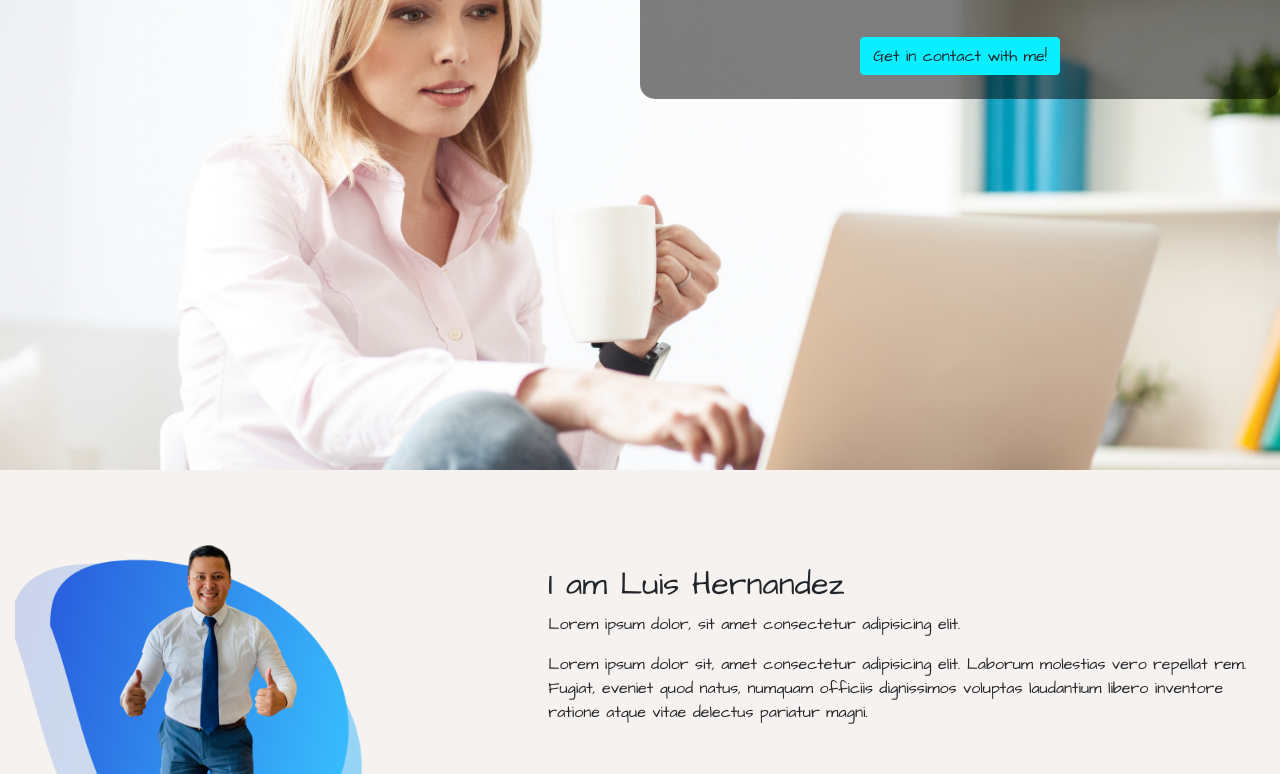
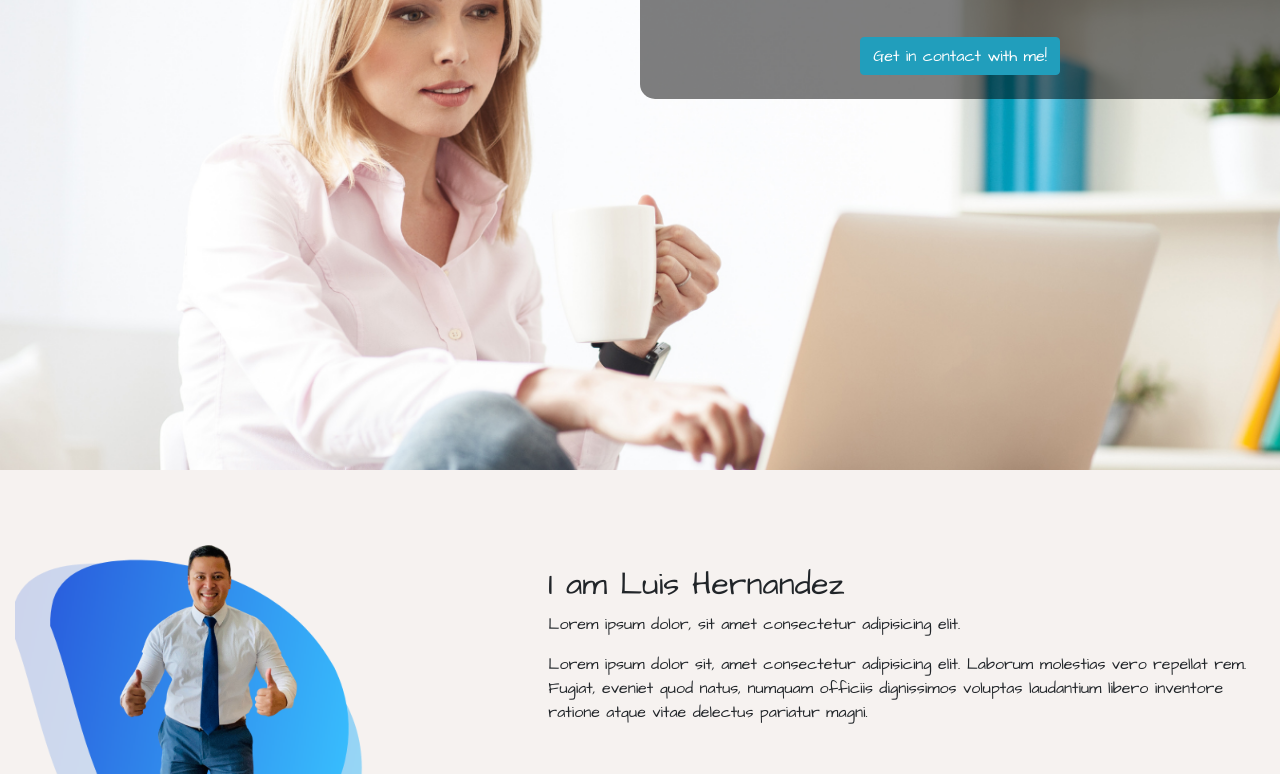
Before and after one commit to lhernandez19/BootstrapResume, a plain HTML site: page index.html in a window 1280 px wide. Shown: the part 186-960 px from the top of the page. Drawn offline with nearby package versions, Linux system fonts and the light colour scheme; files that its build step writes are made by us from their sources.

Commit message:
colorUpdate

```diff
--- a/assets/scss/resume.scss
+++ b/assets/scss/resume.scss
@@ -1,14 +1,13 @@
-$primaryNew: #0aefff ;
+$primaryNew: #219ebc;
 $successNew: #80b918;
 $warningNew: #deff0a;
 
-$primary: $primaryNew ;
+$primary: $primaryNew;
 $success: $successNew;
 $warning: $warningNew;
 
 $backgroundOne: #f6f2f0;
 $backgroundTwo: #f7fff7;
-
 
 @import "bootstrap";
 
```
